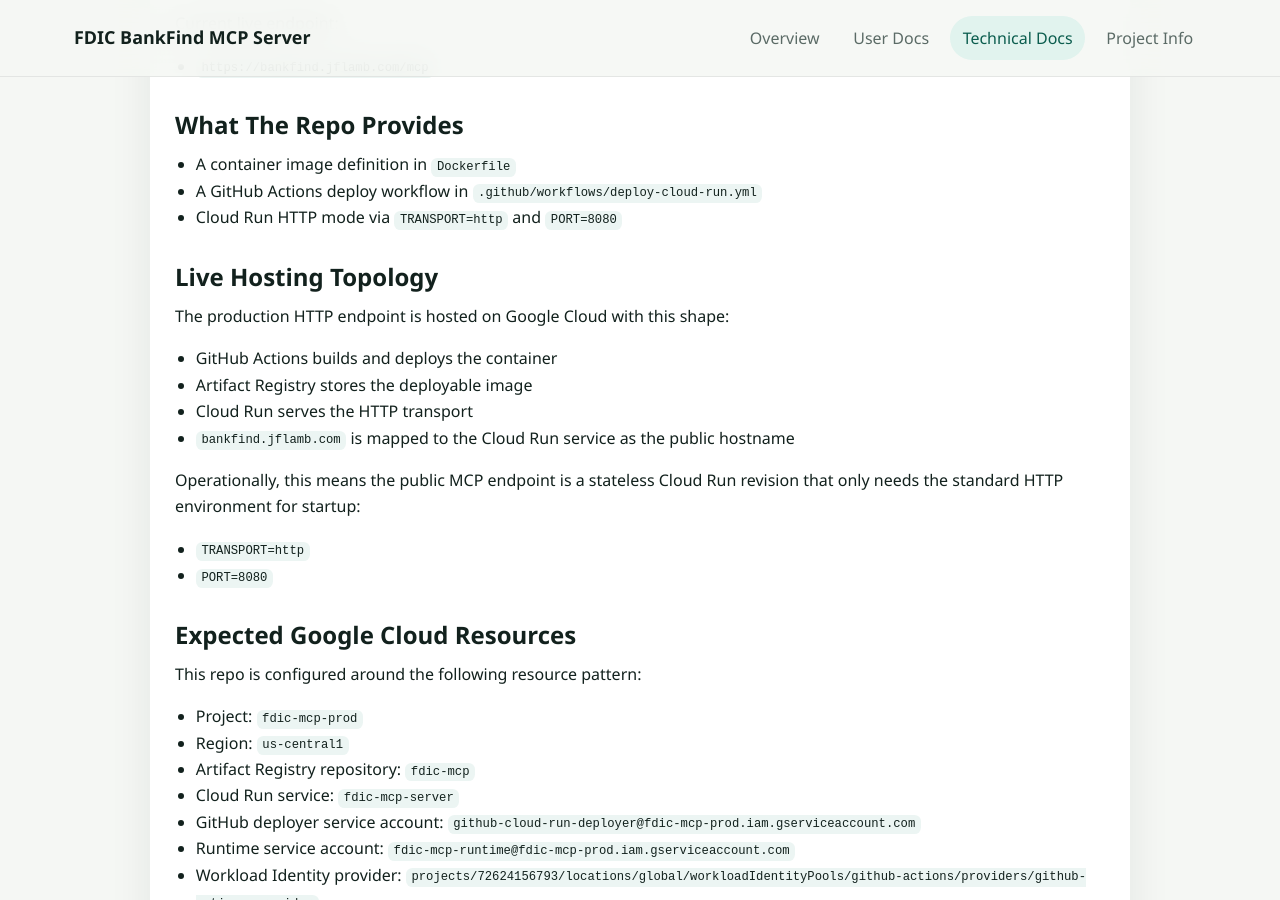
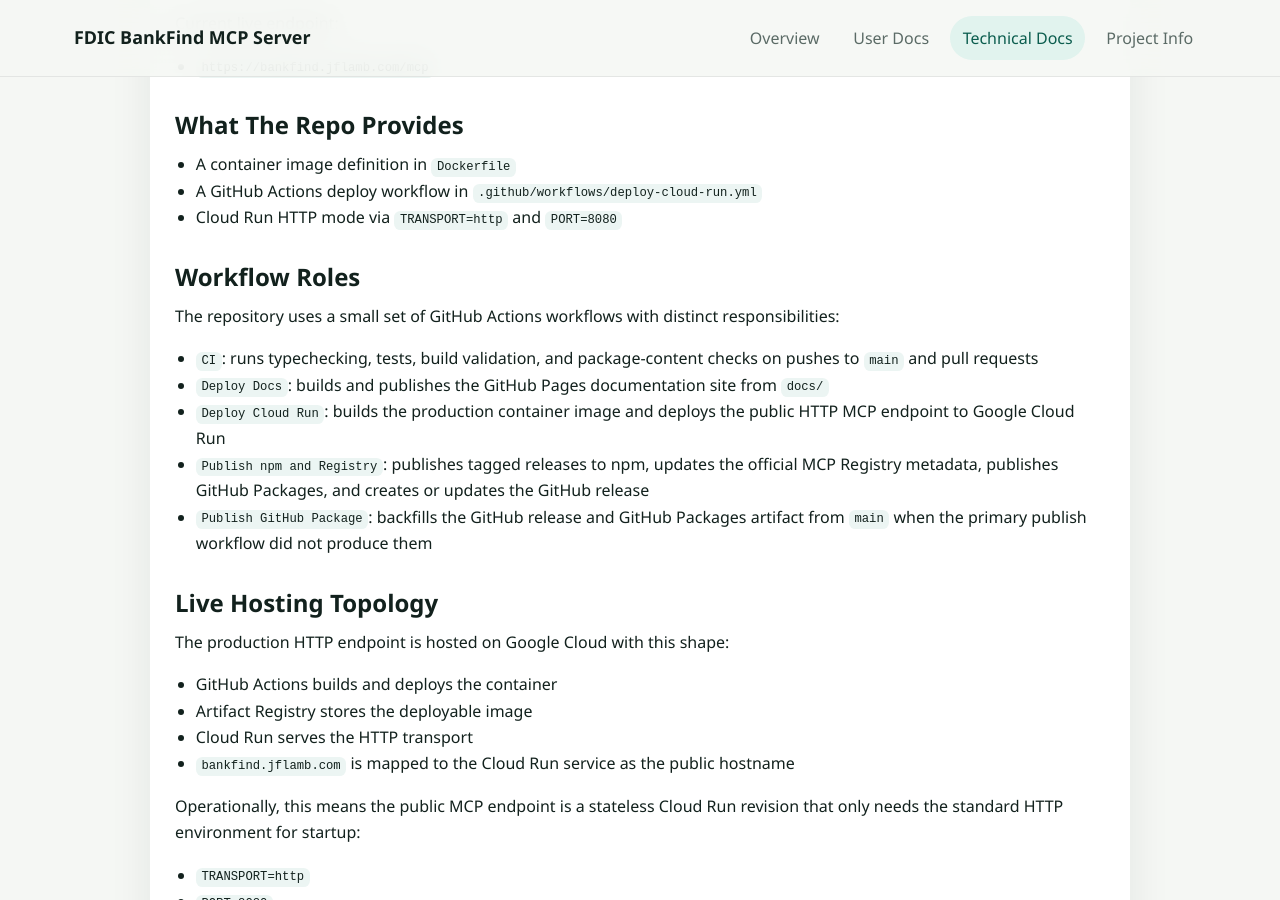
Before and after one commit to jflamb/fdic-mcp-server, a Jekyll site: the page built from docs/technical/cloud-run-deployment.md, in a window 1280 px wide and 900 px high, scrolled down 467 px. Built offline with Jekyll 4.4.1, drawn with Linux system fonts in a browser that asks for light colours.

Commit message:
Document GitHub Actions workflow roles

```diff
--- a/docs/technical/cloud-run-deployment.md
+++ b/docs/technical/cloud-run-deployment.md
@@ -21,6 +21,16 @@ Current live endpoint:
 - A container image definition in `Dockerfile`
 - A GitHub Actions deploy workflow in `.github/workflows/deploy-cloud-run.yml`
 - Cloud Run HTTP mode via `TRANSPORT=http` and `PORT=8080`
+
+## Workflow Roles
+
+The repository uses a small set of GitHub Actions workflows with distinct responsibilities:
+
+- `CI`: runs typechecking, tests, build validation, and package-content checks on pushes to `main` and pull requests
+- `Deploy Docs`: builds and publishes the GitHub Pages documentation site from `docs/`
+- `Deploy Cloud Run`: builds the production container image and deploys the public HTTP MCP endpoint to Google Cloud Run
+- `Publish npm and Registry`: publishes tagged releases to npm, updates the official MCP Registry metadata, publishes GitHub Packages, and creates or updates the GitHub release
+- `Publish GitHub Package`: backfills the GitHub release and GitHub Packages artifact from `main` when the primary publish workflow did not produce them
 
 ## Live Hosting Topology
 
```
